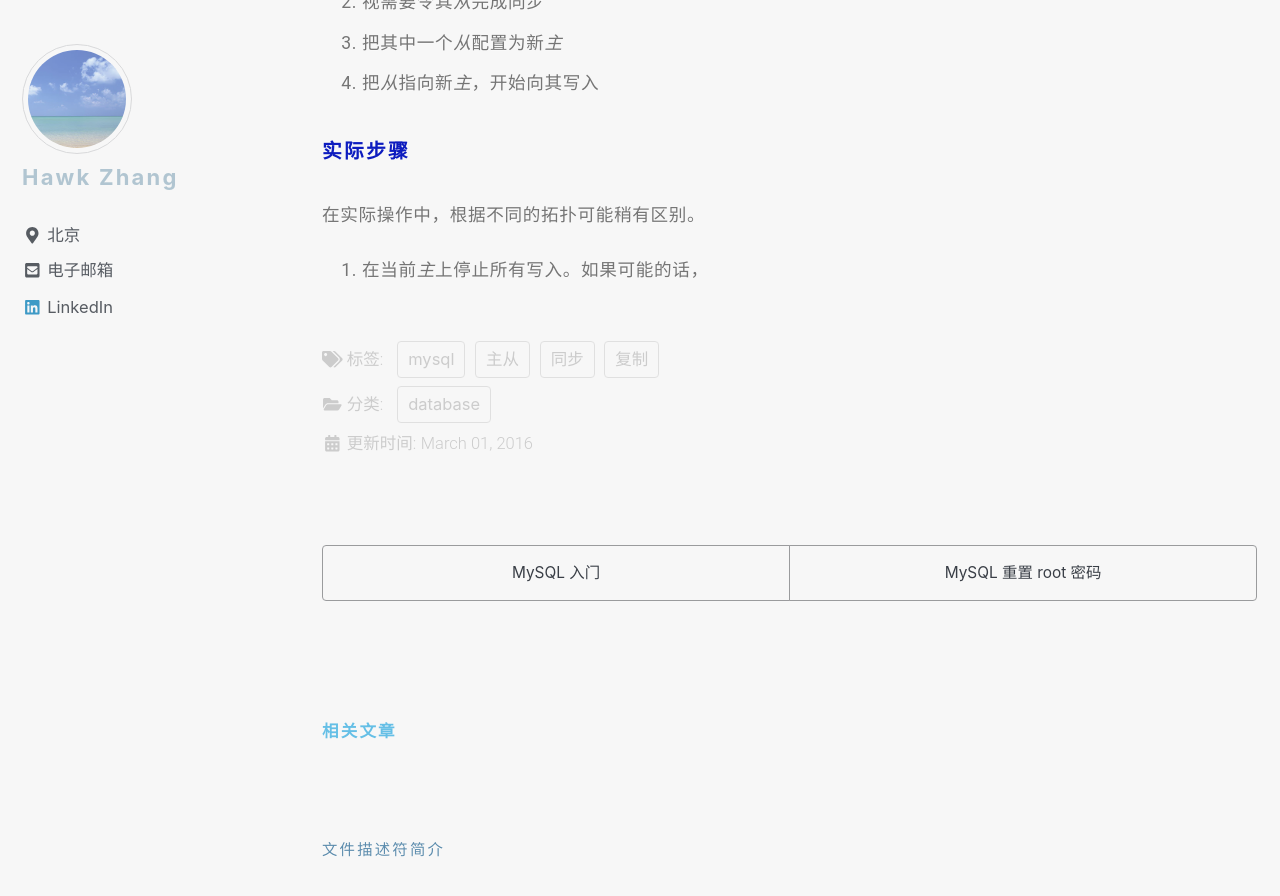
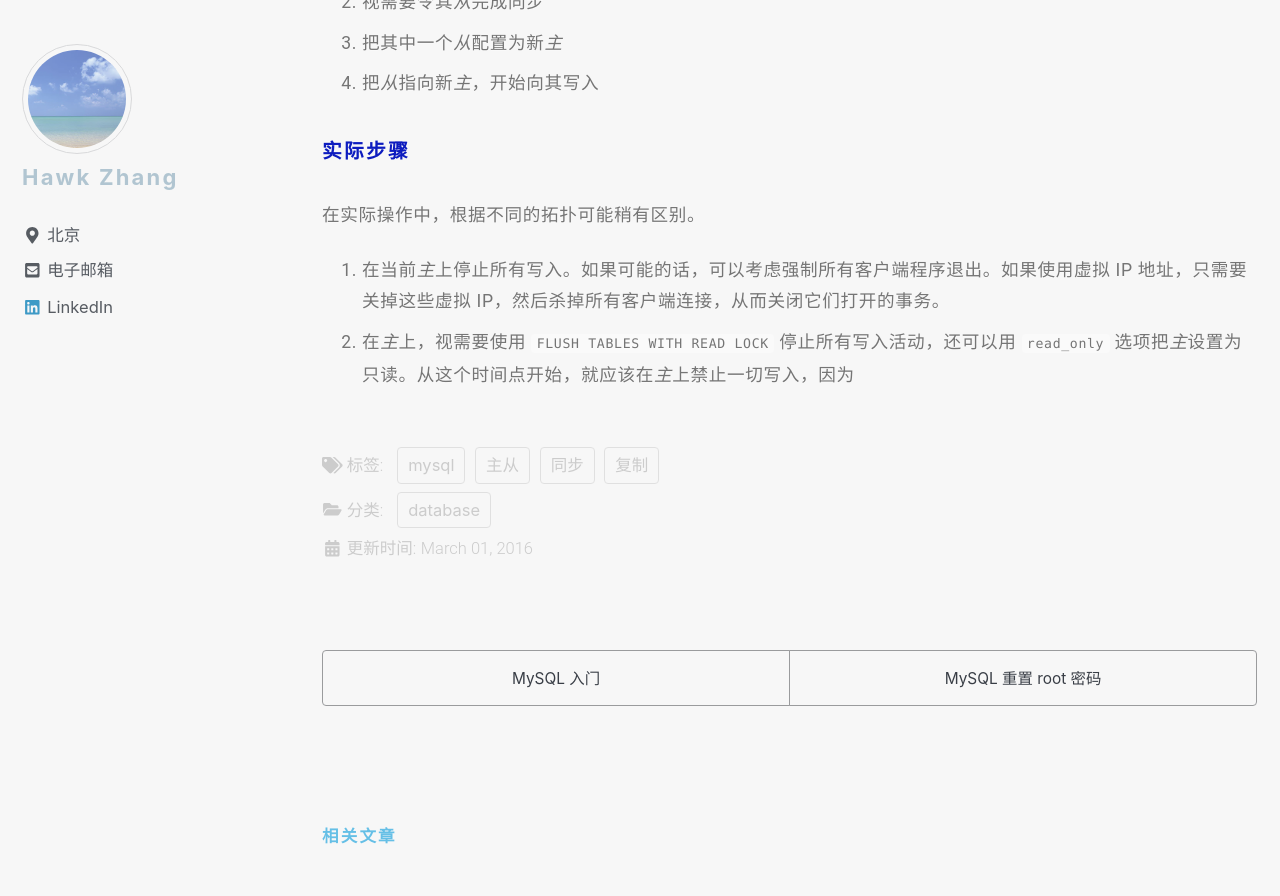
Before and after one commit to narru888/linotes_note, a Jekyll site: the page built from _posts/mysql/2016-03-01-master.slave.md, in a window 1280 px wide and 900 px high, scrolled down 49974 px. Shown: the top 896 px of the window. Built offline with Jekyll 4.4.1, drawn with Linux system fonts in a browser that asks for light colours; nearby versions of some CDN libraries; a script that is not in the unit is left out.

Commit message:
update on 2018-08-16 08:20:02 CST

```diff
--- a/_posts/mysql/2016-03-01-master.slave.md
+++ b/_posts/mysql/2016-03-01-master.slave.md
@@ -1584,4 +1584,5 @@ $ pt-table-checksum --replicate=test.checksum <master_host>
 
 在实际操作中，根据不同的拓扑可能稍有区别。
 
-1. 在当前*主*上停止所有写入。如果可能的话，
+1. 在当前*主*上停止所有写入。如果可能的话，可以考虑强制所有客户端程序退出。如果使用虚拟 IP 地址，只需要关掉这些虚拟 IP，然后杀掉所有客户端连接，从而关闭它们打开的事务。
+2. 在*主*上，视需要使用 `FLUSH TABLES WITH READ LOCK` 停止所有写入活动，还可以用 `read_only` 选项把*主*设置为只读。从这个时间点开始，就应该在*主*上禁止一切写入，因为
```
